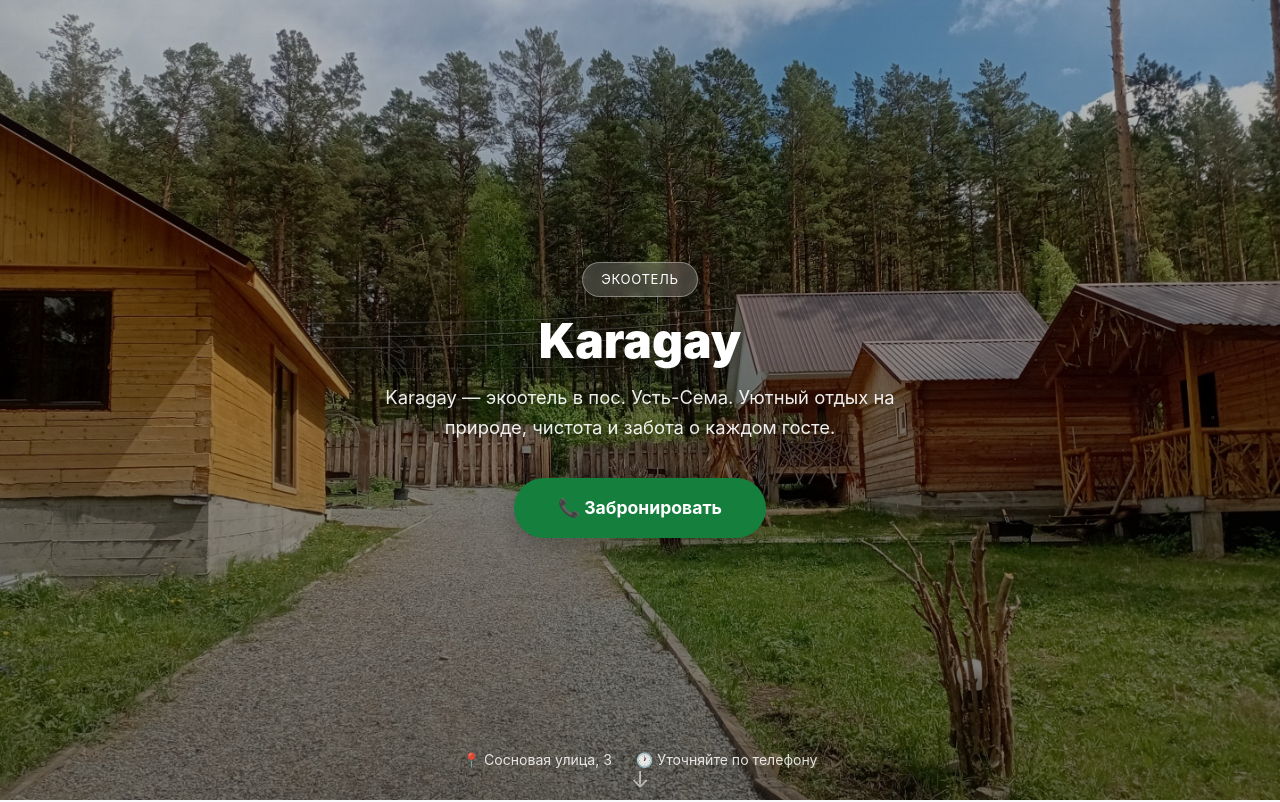
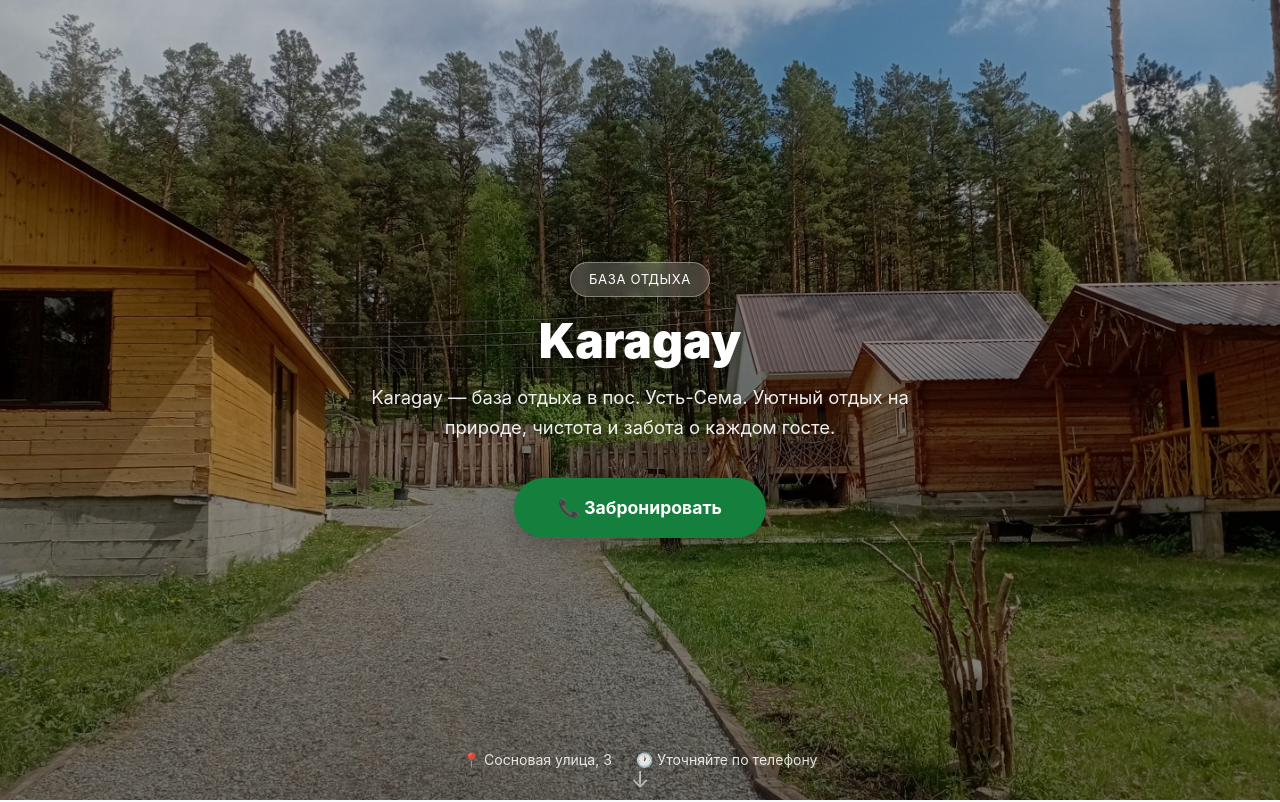
Before and after one commit to AlDtoll/karagay, a plain HTML site: page index.html in a window 1280 px wide. Shown: the top 802 px of the page. Drawn offline with Linux system fonts and the light colour scheme.

Commit message:
Update texts: экоотель → база отдыха

```diff
--- a/index.html
+++ b/index.html
@@ -3,10 +3,10 @@
 <head>
     <meta charset="UTF-8">
     <meta name="viewport" content="width=device-width, initial-scale=1.0">
-    <title>Karagay — экоотель | пос. Усть-Сема</title>
-    <meta name="description" content="Karagay — экоотель в пос. Усть-Сема. Karagay — экоотель в пос. Усть-Сема. Уютный отдых на природе, чистота и забота о каждом госте.">
-    <meta property="og:title" content="Karagay — экоотель">
-    <meta property="og:description" content="Karagay — экоотель в пос. Усть-Сема. Уютный отдых на природе, чистота и забота о каждом госте.">
+    <title>Karagay — база отдыха | пос. Усть-Сема</title>
+    <meta name="description" content="Karagay — база отдыха в пос. Усть-Сема. Karagay — база отдыха в пос. Усть-Сема. Уютный отдых на природе, чистота и забота о каждом госте.">
+    <meta property="og:title" content="Karagay — база отдыха">
+    <meta property="og:description" content="Karagay — база отдыха в пос. Усть-Сема. Уютный отдых на природе, чистота и забота о каждом госте.">
     <meta property="og:image" content="https://aldtoll.github.io/karagay/photos/photo1.jpg">
     <meta property="og:type" content="website">
     <meta name="twitter:card" content="summary_large_image">
@@ -269,9 +269,9 @@
     <div class="hero-bg" id="heroBg"></div>
     <div class="hero-overlay"></div>
     <div class="hero-content">
-        <div class="hero-badge">экоотель</div>
+        <div class="hero-badge">база отдыха</div>
         <h1>Karagay</h1>
-        <p>Karagay — экоотель в пос. Усть-Сема. Уютный отдых на природе, чистота и забота о каждом госте.</p>
+        <p>Karagay — база отдыха в пос. Усть-Сема. Уютный отдых на природе, чистота и забота о каждом госте.</p>
         <a href="tel:+79136902126" class="btn-book">📞 Забронировать</a>
     </div>
     <div class="hero-meta">
@@ -324,7 +324,7 @@
 <section class="about">
     <div class="container">
         <h2 class="section-title fade-up">О нас</h2>
-        <p class="fade-up">Karagay — экоотель в пос. Усть-Сема. Уютный отдых на природе, чистота и забота о каждом госте.</p>
+        <p class="fade-up">Karagay — база отдыха в пос. Усть-Сема. Уютный отдых на природе, чистота и забота о каждом госте.</p>
         <p class="fade-up">Ждём вас — забронируйте удобное время!</p>
         <div class="about-location fade-up">
             📍 пос. Усть-Сема, Сосновая улица, 3
```
